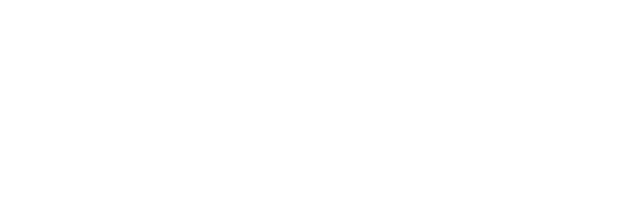
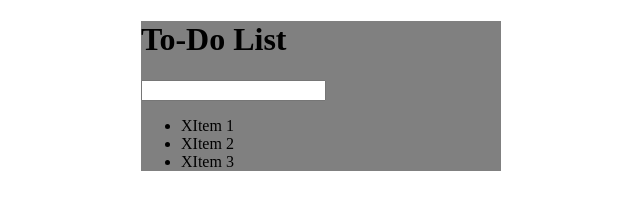
Before and after one commit to EJ686/Todo-List, a plain HTML site: page index.html in a window 1280 px wide. Shown: the whole page, without its empty margins (319-959 px from the left). Drawn offline with Linux system fonts and the light colour scheme.

Commit message:
Started the structure of the site

```diff
--- a/index.html
+++ b/index.html
@@ -8,7 +8,15 @@
     <link rel="stylesheet" href="assets/css/style.css">
 </head>
 <body>
-
+    <div id="container">
+        <h1>To-Do List</h1>
+        <input type="text">
+        <ul>
+            <li><span>X</span>Item 1</li>
+            <li><span>X</span>Item 2</li>
+            <li><span>X</span>Item 3</li>
+        </ul>
+    </div>
 
 
     <script src="assets/js/lib/jquery-3.2.1.min.js"></script>
```
